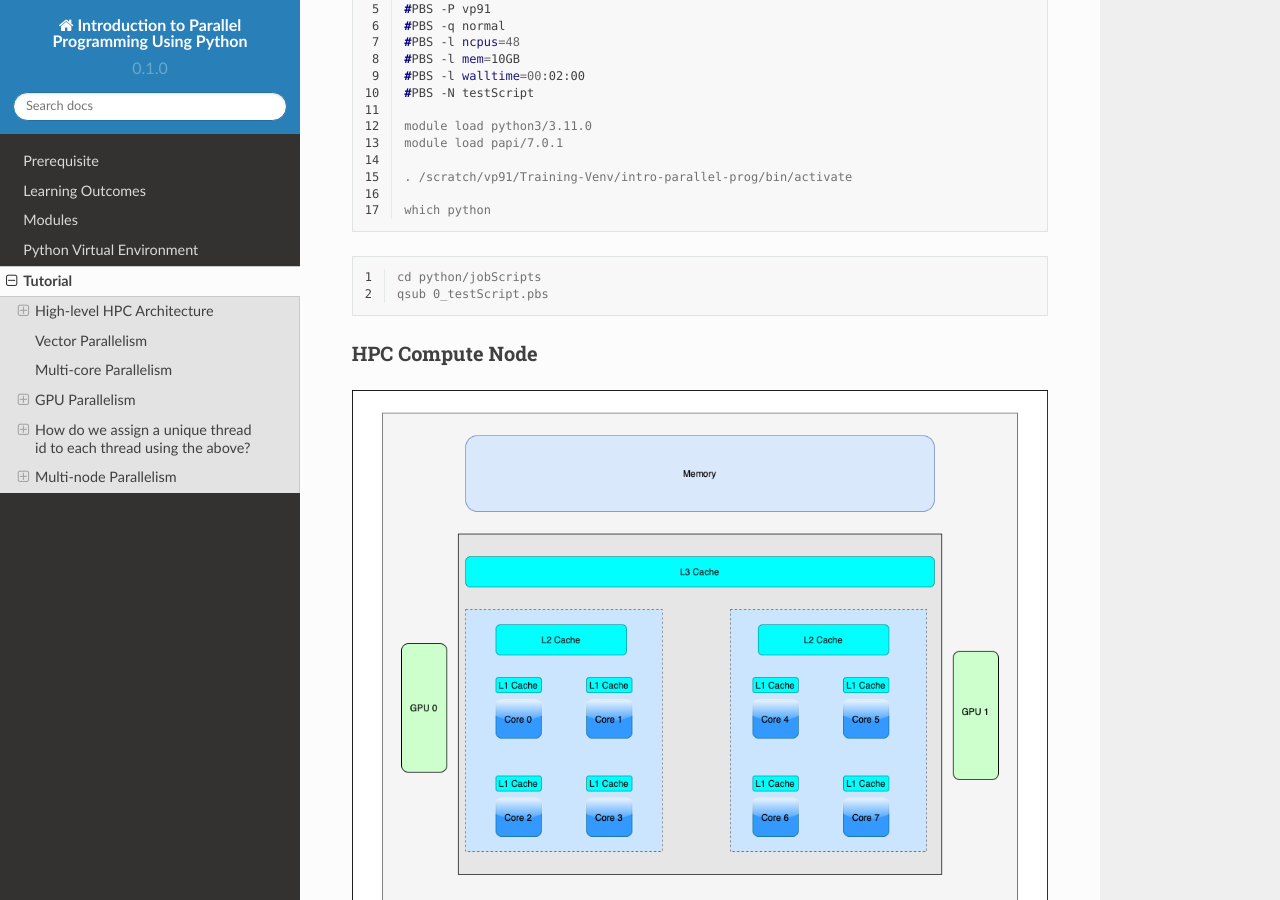
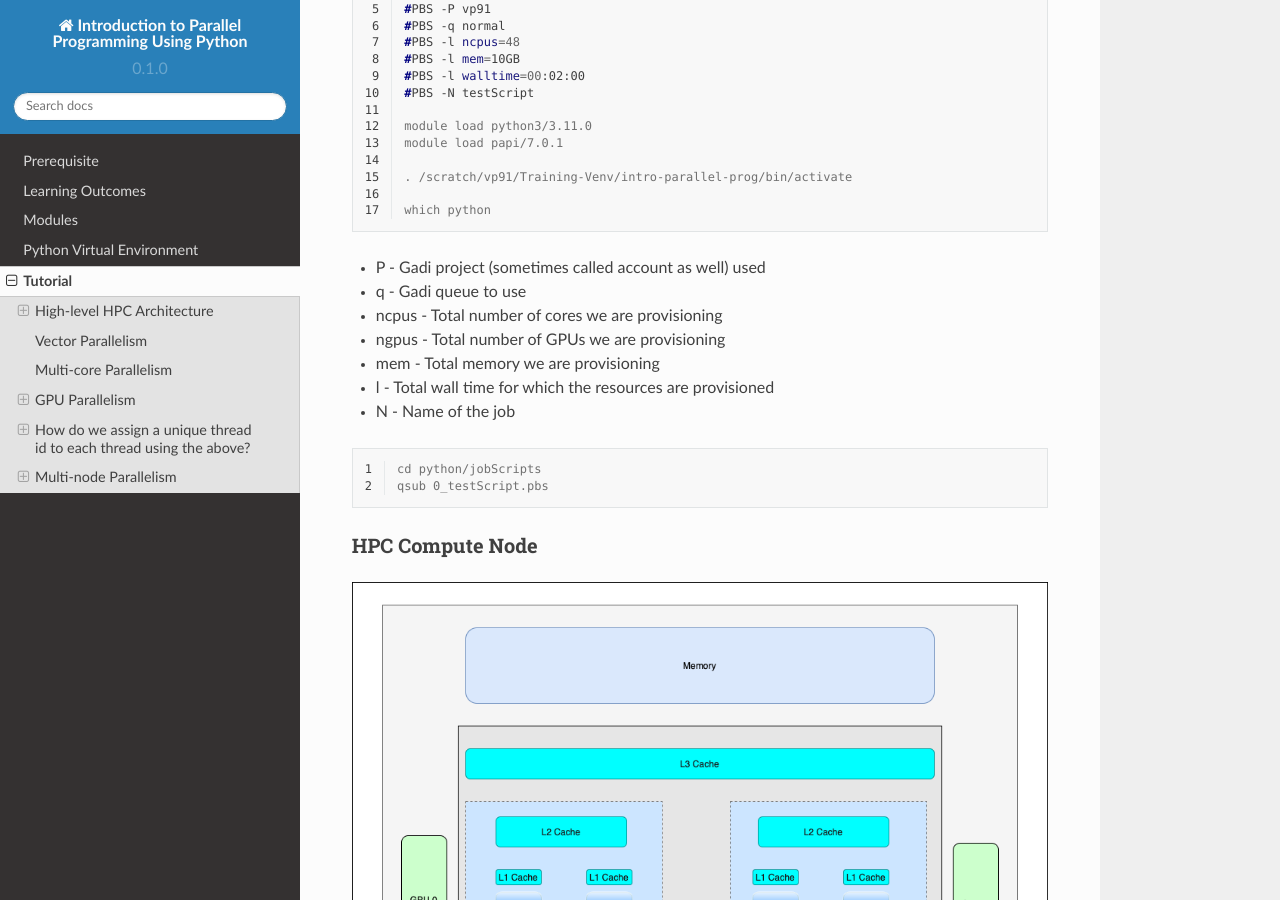
Before and after one commit to NCI900-Training-Organisation/intro-to-parallel-programming, a Sphinx documentation site: the page built from docs/source/tutorial.rst, in a window 1280 px wide and 900 px high, scrolled down 1946 px. Built offline with Sphinx 7.4.7 and the Read the Docs theme 2.0.0, drawn with Linux system fonts in a browser that asks for light colours.

Commit message:
Requesting a Job

```diff
--- a/docs/source/tutorial.rst
+++ b/docs/source/tutorial.rst
@@ -62,6 +62,13 @@ Requesting a Job
 
     which python
 
+* P - Gadi project (sometimes called account as well) used
+* q - Gadi queue to use
+* ncpus - Total number of cores we are provisioning
+* ngpus - Total number of GPUs we are provisioning
+* mem - Total memory we are provisioning
+* l - Total wall time for which the resources are provisioned
+* N - Name of the job
 
 .. code-block:: console
     :linenos:
```
